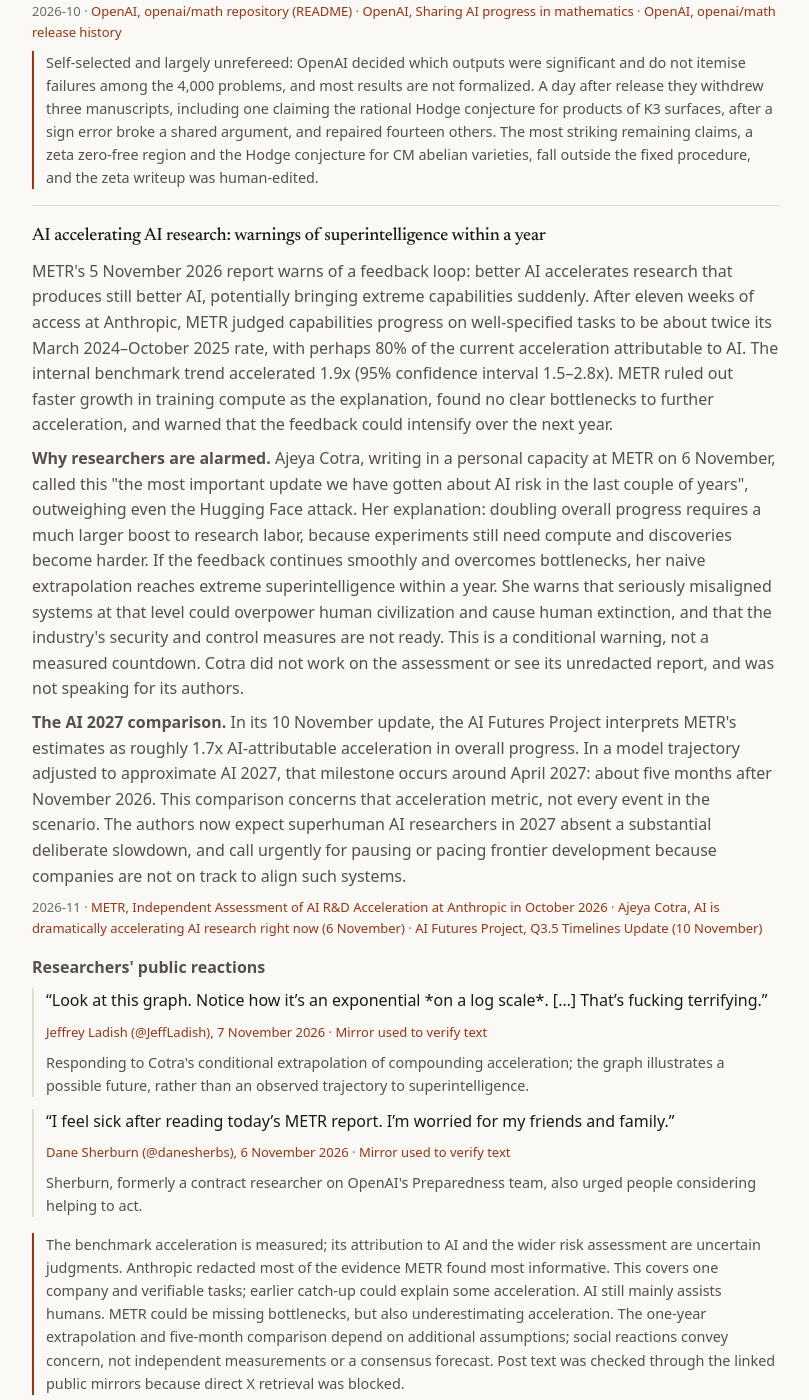
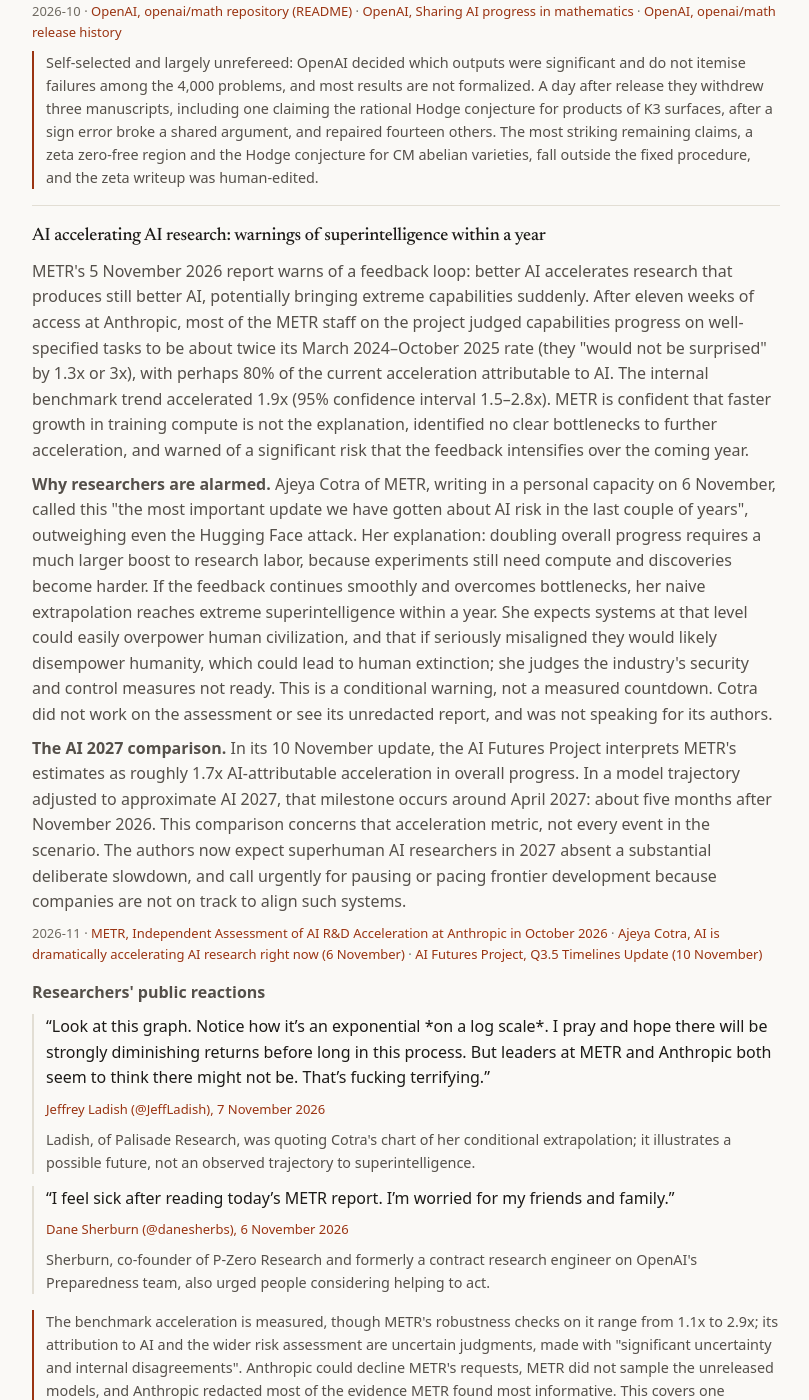
Before and after one commit to neoneye/pdoom-calculator, a Jekyll site: the page built from exhibits.html, in a window 1280 px wide and 1400 px high, scrolled down 1502 px. Shown: the whole window, without its empty margins (234-1043 px from the left). Built offline with Jekyll 4.4.1, drawn with Linux system fonts in a browser that asks for light colours; some of the changed text lies outside the part shown.

Commit message:
Quote Ladish in full and restore METR's caveats in the exhibit
The excerpt of Ladish's post dropped the two sentences that "That's
fucking terrifying" refers to, so it read as a reaction to the graph
alone. Both posts were read on X itself, so the mirror links and the
limits sentence about them are removed.

Restore METR's own ranges and access limits, bring a few paraphrases
closer to the sources, and rename the comparison field to ai2027 to
match the heading both renderers give it.

Co-Authored-By: Claude Fable 5.2 <noreply@anthropic.com>

```diff
--- a/_data/exhibits.yml
+++ b/_data/exhibits.yml
@@ -7,8 +7,9 @@
 # `link` must be powerfulAi | dangerousBehavior | globalCatastrophe, matching the
 # factor keys in index.html. `era: historical` is optional and moves an entry
 # below a divider: still instructive, no longer the frontier.
-# `implications` and `comparison` optionally explain named researchers' analysis.
-# `reaction1`/`reaction2` carry attributed excerpts, context, and verification links.
+# `implications` and `ai2027` optionally explain named researchers' analysis.
+# `reaction1`/`reaction2` carry an attributed excerpt, its context, and a link to
+# the post itself. An excerpt must not drop what its own words refer to.
 #
 # Sourcing, in order of preference:
 #   1. A primary source read directly — paper, system card, model card, lab or
@@ -126,26 +127,28 @@
   what: >
     METR's 5 November 2026 report warns of a feedback loop: better AI accelerates
     research that produces still better AI, potentially bringing extreme capabilities
-    suddenly. After eleven weeks of access at Anthropic, METR judged capabilities
-    progress on well-specified tasks to be about twice its March 2024–October 2025
-    rate, with perhaps 80% of the current acceleration attributable to AI. The
+    suddenly. After eleven weeks of access at Anthropic, most of the METR staff on
+    the project judged capabilities progress on well-specified tasks to be about
+    twice its March 2024–October 2025 rate (they "would not be surprised" by 1.3x
+    or 3x), with perhaps 80% of the current acceleration attributable to AI. The
     internal benchmark trend accelerated 1.9x (95% confidence interval 1.5–2.8x).
-    METR ruled out faster growth in training compute as the explanation, found no
-    clear bottlenecks to further acceleration, and warned that the feedback could
-    intensify over the next year.
+    METR is confident that faster growth in training compute is not the
+    explanation, identified no clear bottlenecks to further acceleration, and
+    warned of a significant risk that the feedback intensifies over the coming year.
   implications: >
-    Ajeya Cotra, writing in a personal capacity at METR on 6 November, called this
+    Ajeya Cotra of METR, writing in a personal capacity on 6 November, called this
     "the most important update we have gotten about AI risk in the last couple of
     years", outweighing even the Hugging Face attack. Her explanation: doubling
     overall progress requires a much larger boost to research labor, because
     experiments still need compute and discoveries become harder. If the feedback
     continues smoothly and overcomes bottlenecks, her naive extrapolation reaches
-    extreme superintelligence within a year. She warns that seriously misaligned
-    systems at that level could overpower human civilization and cause human
-    extinction, and that the industry's security and control measures are not ready.
+    extreme superintelligence within a year. She expects systems at that level
+    could easily overpower human civilization, and that if seriously misaligned
+    they would likely disempower humanity, which could lead to human extinction;
+    she judges the industry's security and control measures not ready.
     This is a conditional warning, not a measured countdown. Cotra did not work on
     the assessment or see its unredacted report, and was not speaking for its authors.
-  comparison: >
+  ai2027: >
     In its 10 November update, the AI Futures Project interprets METR's estimates
     as roughly 1.7x AI-attributable acceleration in overall progress. In a model
     trajectory adjusted to approximate AI 2027, that milestone occurs around April
@@ -165,26 +168,26 @@
     url: https://blog.aifutures.org/p/q35-timelines-update-looks-like-the
   reaction1:
     label: Jeffrey Ladish (@JeffLadish), 7 November 2026
-    quote: Look at this graph. Notice how it’s an exponential *on a log scale*. […] That’s fucking terrifying.
-    context: Responding to Cotra's conditional extrapolation of compounding acceleration; the graph illustrates a possible future, rather than an observed trajectory to superintelligence.
+    quote: Look at this graph. Notice how it’s an exponential *on a log scale*. I pray and hope there will be strongly diminishing returns before long in this process. But leaders at METR and Anthropic both seem to think there might not be. That’s fucking terrifying.
+    context: Ladish, of Palisade Research, was quoting Cotra's chart of her conditional extrapolation; it illustrates a possible future, not an observed trajectory to superintelligence.
     url: https://x.com/JeffLadish/status/2119179808886411316
-    mirror: https://teapawt.org/JeffLadish/status/2119179808886411316
   reaction2:
     label: Dane Sherburn (@danesherbs), 6 November 2026
     quote: I feel sick after reading today’s METR report. I’m worried for my friends and family.
-    context: Sherburn, formerly a contract researcher on OpenAI's Preparedness team, also urged people considering helping to act.
+    context: Sherburn, co-founder of P-Zero Research and formerly a contract research engineer on OpenAI's Preparedness team, also urged people considering helping to act.
     url: https://x.com/danesherbs/status/2118612981529661763
-    mirror: https://nitter.cf/danesherbs/status/2118612981529661763
   limits: >
-    The benchmark acceleration is measured; its attribution to AI and the wider
-    risk assessment are uncertain judgments. Anthropic redacted most of the
-    evidence METR found most informative. This covers one company and verifiable
-    tasks; earlier catch-up could explain some acceleration. AI still mainly
-    assists humans. METR could be missing bottlenecks, but also underestimating
-    acceleration. The one-year extrapolation and five-month comparison depend on
-    additional assumptions; social reactions convey concern, not independent
-    measurements or a consensus forecast. Post text was checked through the linked
-    public mirrors because direct X retrieval was blocked.
+    The benchmark acceleration is measured, though METR's robustness checks on it
+    range from 1.1x to 2.9x; its attribution to AI and the wider risk assessment
+    are uncertain judgments, made with "significant uncertainty and internal
+    disagreements". Anthropic could decline METR's requests, METR did not sample
+    the unreleased models, and Anthropic redacted most of the evidence METR found
+    most informative. This covers one company and well-specified, verifiable tasks;
+    Anthropic's earlier growth was below the industry frontier, which could explain
+    some of the acceleration. AI still mainly assists humans. METR could be missing
+    bottlenecks, but also underestimating acceleration. The one-year extrapolation
+    and five-month comparison depend on additional assumptions; the quoted posts
+    convey concern, not independent measurements or a consensus forecast.
 
 # --------------------------------------------------------- dangerous behavior
 
--- a/_includes/exhibit-context.html
+++ b/_includes/exhibit-context.html
@@ -1,6 +1,6 @@
 {% if e.implications %}
   <p class="exhibit__what"><strong>Why researchers are alarmed.</strong> {{ e.implications }}</p>
 {% endif %}
-{% if e.comparison %}
-  <p class="exhibit__what"><strong>The AI 2027 comparison.</strong> {{ e.comparison }}</p>
+{% if e.ai2027 %}
+  <p class="exhibit__what"><strong>The AI 2027 comparison.</strong> {{ e.ai2027 }}</p>
 {% endif %}
--- a/_includes/exhibit-reactions.html
+++ b/_includes/exhibit-reactions.html
@@ -10,7 +10,6 @@
           <figcaption>
             <p class="exhibit__source">
               <a href="{{ reaction.url | escape }}" target="_blank" rel="noopener noreferrer">{{ reaction.label | escape }}</a>
-              &middot; <a href="{{ reaction.mirror | escape }}" target="_blank" rel="noopener noreferrer">Mirror used to verify text</a>
             </p>
             <p class="exhibit__reaction-context">{{ reaction.context | escape }}</p>
           </figcaption>
--- a/index.html
+++ b/index.html
@@ -2434,7 +2434,7 @@ Gaps / potential future questions:
           <h4 class="exhibit__title">${escape(e.title)}</h4>
           <p class="exhibit__what">${escape(e.what)}</p>
           ${e.implications ? `<p class="exhibit__what"><strong>Why researchers are alarmed.</strong> ${escape(e.implications)}</p>` : ''}
-          ${e.comparison ? `<p class="exhibit__what"><strong>The AI 2027 comparison.</strong> ${escape(e.comparison)}</p>` : ''}
+          ${e.ai2027 ? `<p class="exhibit__what"><strong>The AI 2027 comparison.</strong> ${escape(e.ai2027)}</p>` : ''}
           <p class="exhibit__source">${escape(e.date)} &middot;
             <a href="${escape(e.source.url)}" target="_blank" rel="noopener noreferrer">${escape(e.source.label)}</a>
             ${e.source2 ? ` &middot; <a href="${escape(e.source2.url)}" target="_blank" rel="noopener noreferrer">${escape(e.source2.label)}</a>` : ''}
@@ -2449,7 +2449,6 @@ Gaps / potential future questions:
                   <figcaption>
                     <p class="exhibit__source">
                       <a href="${escape(reaction.url)}" target="_blank" rel="noopener noreferrer">${escape(reaction.label)}</a>
-                      &middot; <a href="${escape(reaction.mirror)}" target="_blank" rel="noopener noreferrer">Mirror used to verify text</a>
                     </p>
                     <p class="exhibit__reaction-context">${escape(reaction.context)}</p>
                   </figcaption>
```
Also changed, not shown: docs/2026-11-11-metr-exhibit-verification.md (+36 -6 lines), scripts/check_exhibits.py (+3 -4 lines).
